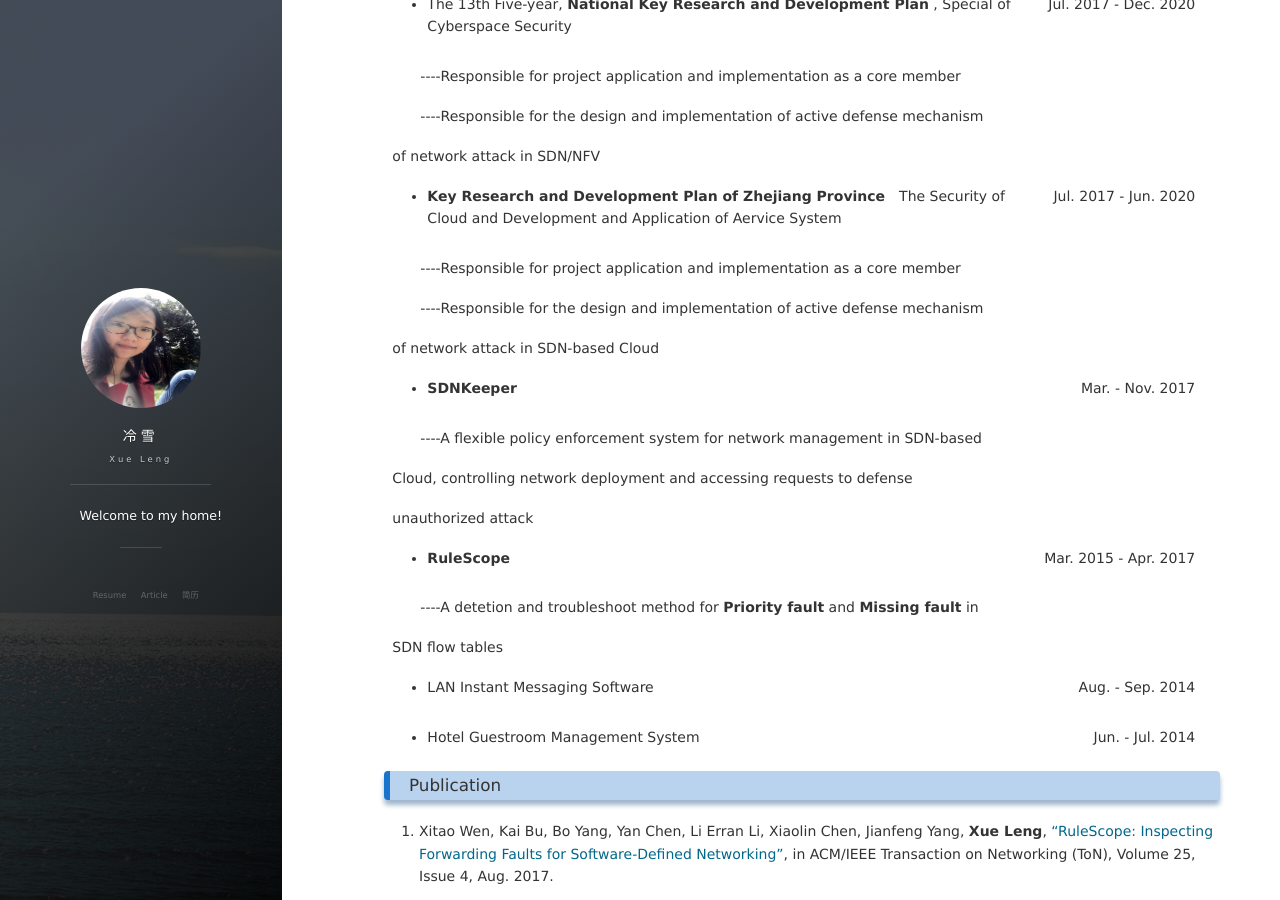
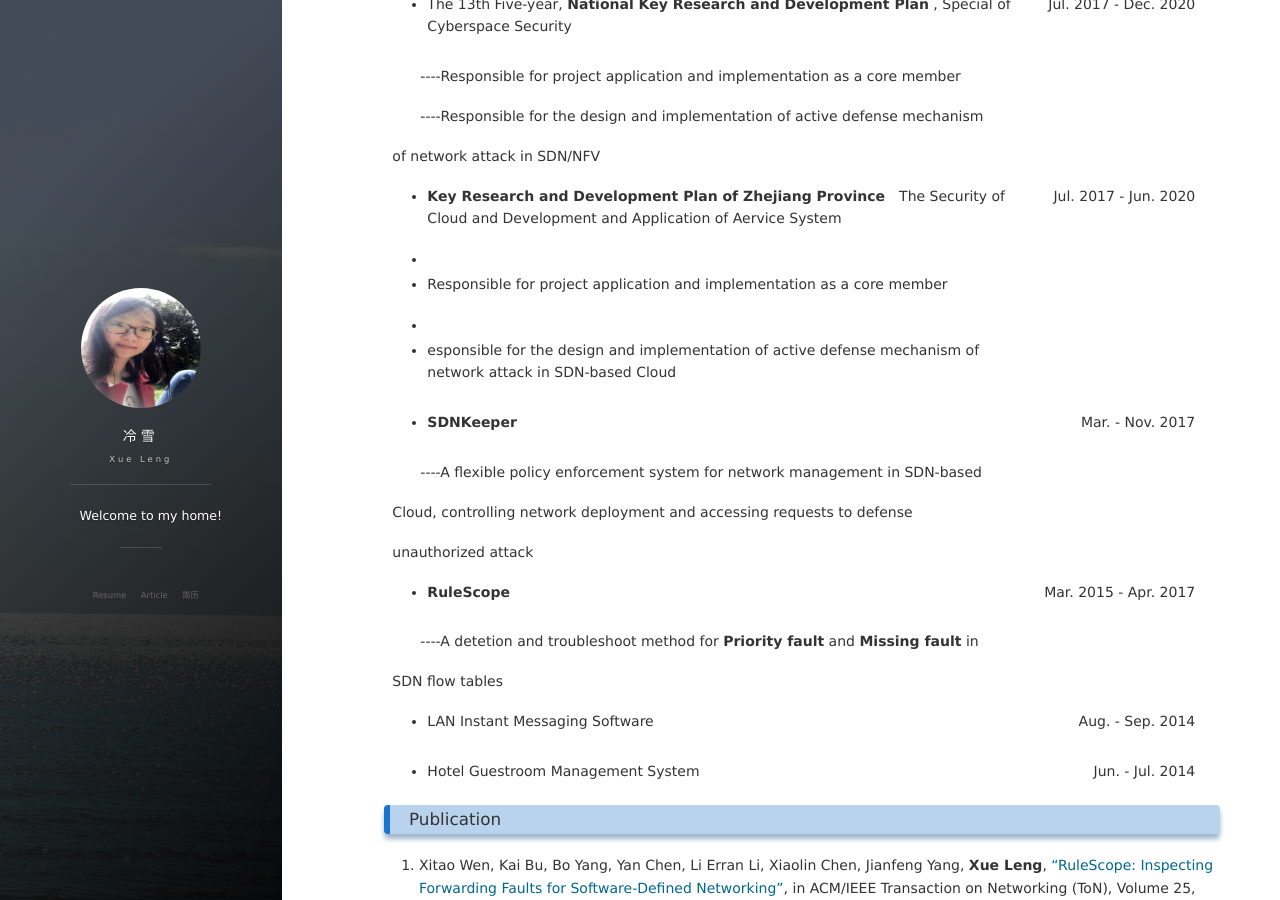
Before and after one commit to lxv458/OldWeb, a Jekyll site: the page built from index.md, in a window 1280 px wide and 900 px high, scrolled down 2144 px. Built offline with Jekyll 4.4.1, drawn with Linux system fonts in a browser that asks for light colours; nearby versions of some CDN libraries; our own code applies the rules of GitHub Pages for plain Markdown files; the list of posts is cut into pages by our own code; comment, search, counter and statistics services are not loaded.

```diff
--- a/index.md
+++ b/index.md
@@ -161,10 +161,10 @@
     <td align="right" rowspan="3" style="vertical-align: text-top">Jul. 2017&nbsp;-&nbsp;Jun. 2020</td>
   </tr>
   <tr>
-    <td align="left">&emsp;&emsp;----Responsible for project application and implementation as a core member</td>
+    <td align="left"><ul><li><li>Responsible for project application and implementation as a core member</li></li></ul></td>
   </tr>
   <tr>
-    <td align="left">&emsp;&emsp;----Responsible for the design and implementation of active defense mechanism of network attack in SDN-based Cloud</td>
+    <td align="left"><ul><li><li>esponsible for the design and implementation of active defense mechanism of network attack in SDN-based Cloud</li></li></ul></td>
   </tr>
   <tr>
     <td align="left"><ul><li><strong>SDNKeeper</strong></li></ul></td>
```
